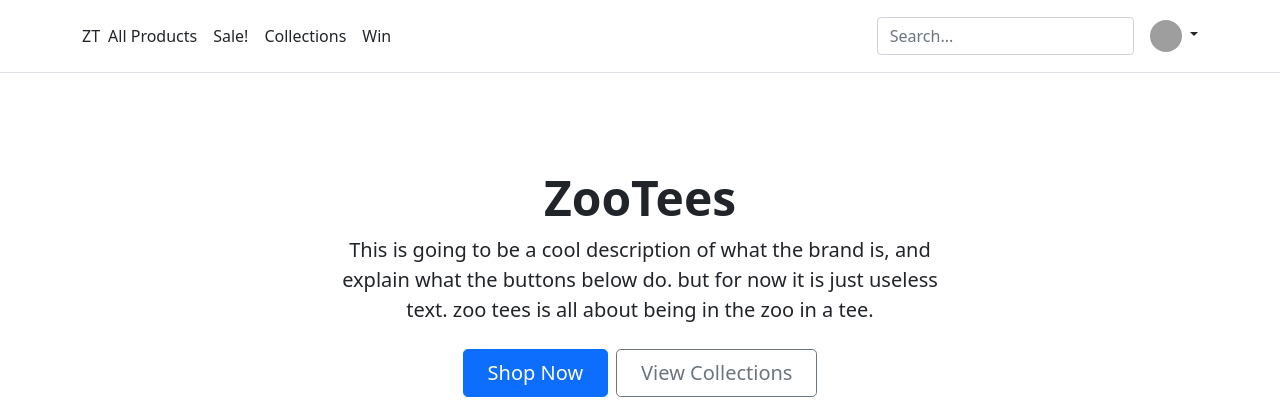
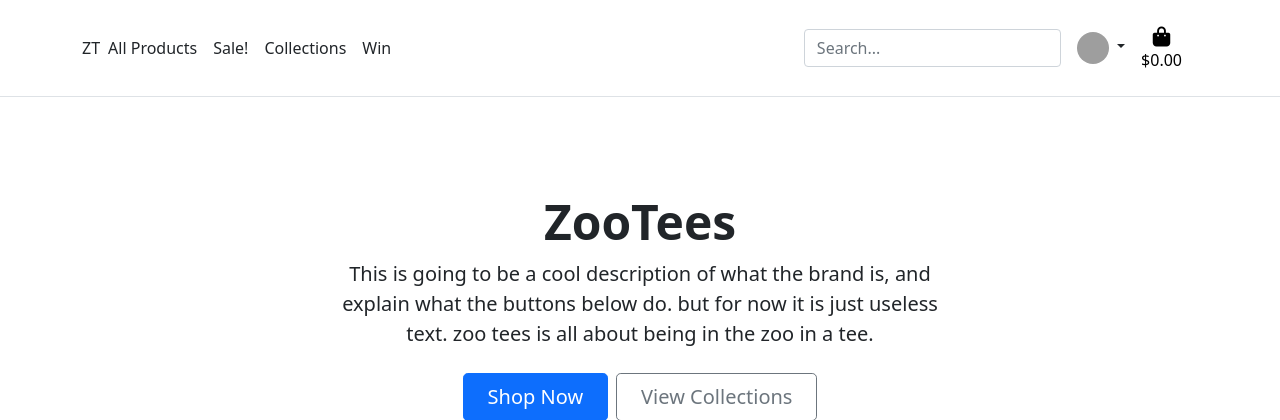
Before and after one commit to Code-Institute-Submissions/ZooTees, a Django app: page / in a window 1280 px wide. Shown: the top 420 px of the page. Run offline with Django 3.2, Linux system fonts and the light colour scheme; some libraries are stand-ins or nearby versions; grey boxes are pictures that could not be loaded.

Commit message:
add shopping bag & font awesome to base html

```diff
--- a/templates/base.html
+++ b/templates/base.html
@@ -24,6 +24,7 @@
     {% block extra_css %}
     {% endblock %}
     {% block corejs %}
+      <script src="https://kit.fontawesome.com/d2e2397167.js" crossorigin="anonymous"></script>
     {% endblock %}
     {% block extra_js %}
     {% endblock %}
@@ -101,6 +102,18 @@
               {% endif %}
             </ul>
           </div>
+          <a class="{% if grand_total %}text-info font-weight-bold{% else %}text-black{% endif %} nav-link" href="">
+            <div class="text-center">
+                <div><i class="fas fa-shopping-bag fa-lg"></i></div>
+                <p class="my-0">
+                    {% if grand_total %}
+                        ${{ grand_total|floatformat:2 }}
+                    {% else %}
+                        $0.00
+                    {% endif %}
+                </p>
+            </div>
+          </a>
         </div>
       </div>
     </header>
```
